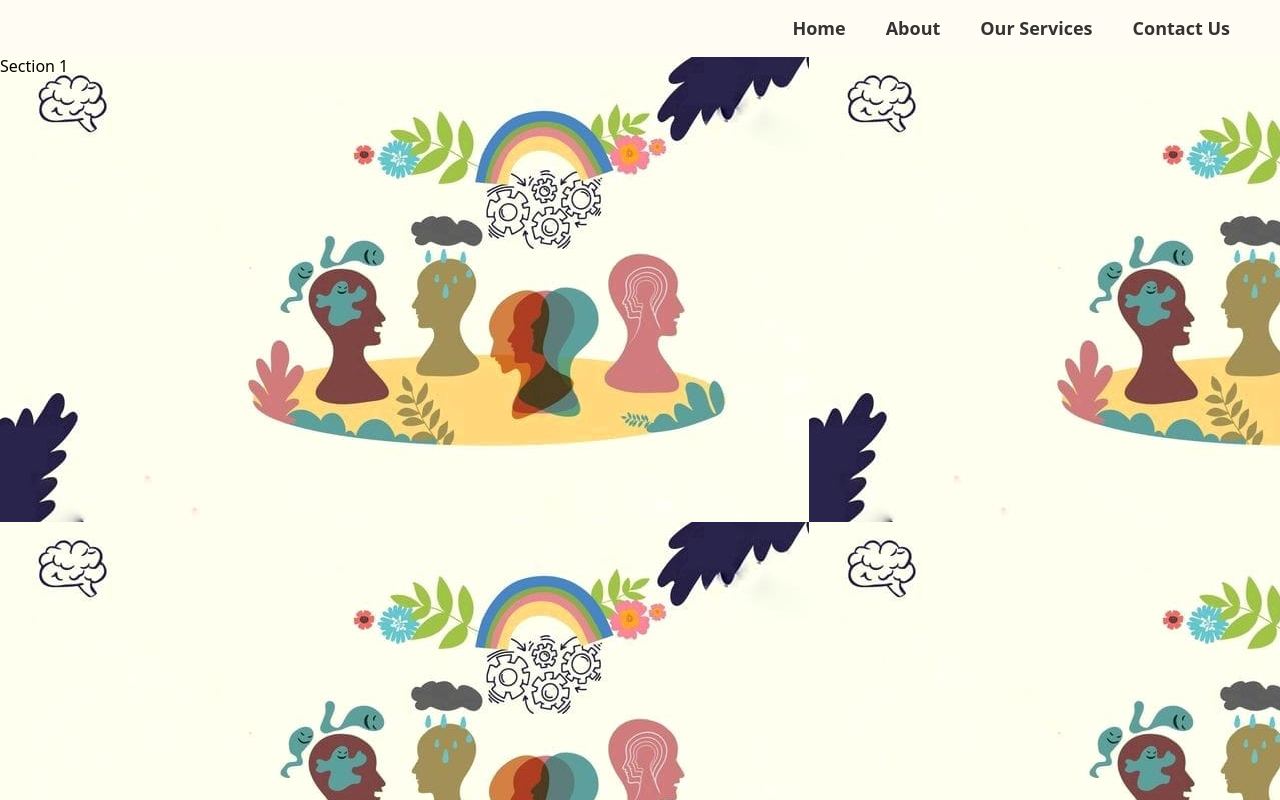
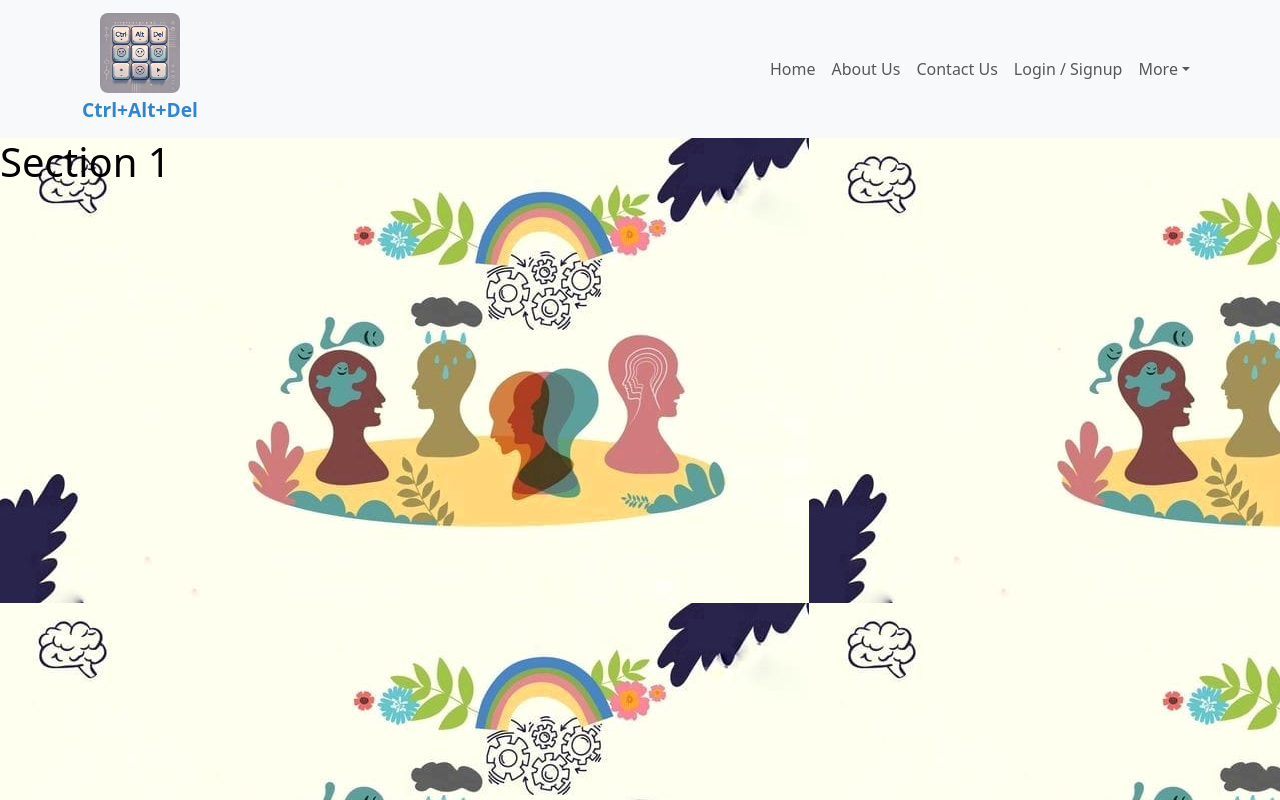
Before and after one commit to Poushmita/Mental_Health_Support_Platform, a React (Vite) app in the folder ctrl-alt-del/: page / in a window 1280 px wide. Shown: the top 800 px of the page. Built offline with nearby package versions, Linux system fonts and the light colour scheme.

Commit message:
Initial commit

```diff
--- a/ctrl-alt-del/package.json
+++ b/ctrl-alt-del/package.json
@@ -12,6 +12,7 @@
   "dependencies": {
     "bootstrap": "^5.3.3",
     "react": "^19.0.0",
+    "react-bootstrap": "^2.10.9",
     "react-dom": "^19.0.0"
   },
   "devDependencies": {
--- a/ctrl-alt-del/src/App.jsx
+++ b/ctrl-alt-del/src/App.jsx
@@ -1,6 +1,8 @@
 import './App.css'
 import Home from './pages/Home'
 import './styles/home.css'
+import "bootstrap/dist/css/bootstrap.min.css";
+
 
 function App() {
 
--- a/ctrl-alt-del/src/components/Navbar.jsx
+++ b/ctrl-alt-del/src/components/Navbar.jsx
@@ -1,14 +1,44 @@
-import "../styles/navbar.css"; // Importing the CSS file
+import React from "react";
+import { Navbar, Nav, Container, NavDropdown } from "react-bootstrap";
+import logo from "../assets/logo.webp";
+import "../styles/navbar.css";
 
-export default function Navbar() {
+const MentalHealthNavbar = () => {
   return (
-    <nav className="navbar">
-      <ul className="nav-links">
-        <li><a href="#">Home</a></li>
-        <li><a href="#">About</a></li>
-        <li><a href="#">Our Services</a></li>
-        <li><a href="#">Contact Us</a></li>
-      </ul>
-    </nav>
+    <Navbar expand="lg" bg="light" variant="light" className="px-3">
+      <Container>
+        {/* Logo */}
+        <Navbar.Brand href="#home" className="brand-container">
+          <div className="logo-wrapper">
+            <img src={logo} alt="Logo" className="app-logo" />
+            <span className="app-name">Ctrl+Alt+Del</span>
+          </div>
+        </Navbar.Brand>
+
+
+        {/* Toggle Button */}
+        <Navbar.Toggle aria-controls="basic-navbar-nav" />
+        <Navbar.Collapse id="basic-navbar-nav">
+          <Nav className="ms-auto">
+            {/* Main Links */}
+            <Nav.Link href="#home">Home</Nav.Link>
+            <Nav.Link href="#about">About Us</Nav.Link>
+            <Nav.Link href="#contact">Contact Us</Nav.Link>
+            <Nav.Link href="#login">Login / Signup</Nav.Link>
+
+            {/* Additional Links in Dropdown */}
+            <NavDropdown title="More" id="basic-nav-dropdown">
+              <NavDropdown.Item href="#journal">Write Your Journal 📝 </NavDropdown.Item>
+              <NavDropdown.Item href="#blogs">Read Blogs 📰 </NavDropdown.Item>
+              <NavDropdown.Item href="#track mood">Track your mood 🧐 </NavDropdown.Item>
+              <NavDropdown.Item href="#analysis">Analyze your journey 📊 </NavDropdown.Item>
+              <NavDropdown.Item href="#rewards">Badges earned 🏆</NavDropdown.Item>
+            </NavDropdown>
+          </Nav>
+        </Navbar.Collapse>
+      </Container>
+    </Navbar>
   );
-}
+};
+
+export default MentalHealthNavbar;
--- a/ctrl-alt-del/src/styles/navbar.css
+++ b/ctrl-alt-del/src/styles/navbar.css
@@ -1,25 +1,24 @@
-.navbar {
+.brand-container {
     display: flex;
-    justify-content: flex-end; /* Aligns links to the right */
     align-items: center;
-    padding: 15px 50px; /* Increased padding for spacing */
-    background: #fefcf3;
   }
 
-  .nav-links {
-    list-style: none;
+  .logo-wrapper {
     display: flex;
-    gap: 40px; /* Increased gap for better spacing */
-    padding: 0;
+    flex-direction: column; /* Stack logo above text */
+    align-items: center; /* Center the logo with text */
+    text-align: center; /* Ensure text stays centered under the logo */
   }
 
-  .nav-links li {
-    display: inline;
+  .app-logo {
+    height: 80px; /* Adjust size as needed */
+    width: auto;
+    border-radius: 8px; /* Optional for smooth edges */
   }
 
-  .nav-links a {
-    text-decoration: none;
-    color: #333;
+  .app-name {
+    font-size: 1.2rem;
     font-weight: bold;
-    font-size: 18px;
+    color: #3085d3; /* Adjust as needed */
+    margin-top: 3px; /* Space between logo and text */
   }
```
Also changed, not shown: ctrl-alt-del/src/assets/logo.webp (added), 1 other file (tests, documents, lock files or other folders).
